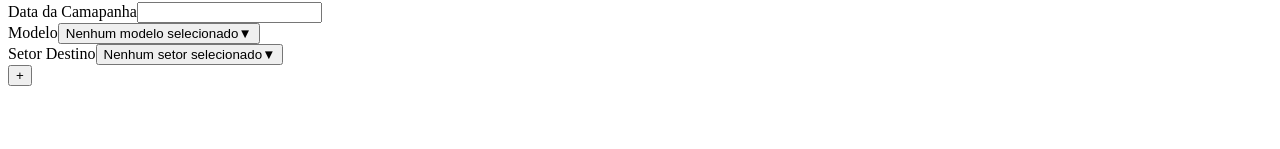
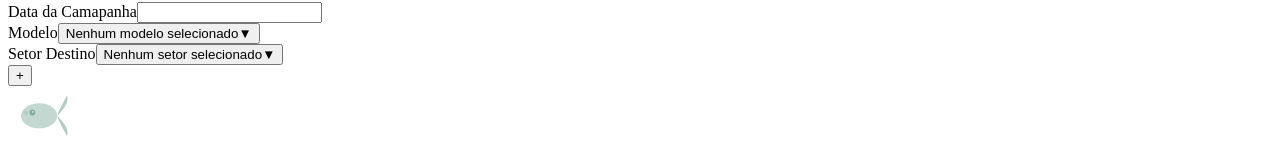
Before and after one commit to cfrans/Projeto-Integrador-FatecID-4Sem, a React (Vite) app in the folder frontend/: page /create in a window 1280 px wide. Shown: the part 7259-7408 px from the top of the page. Before the commit the page ends 7353 px from the top, so only its background shows below. Built offline with nearby package versions, Linux system fonts and the light colour scheme; some icons are missing; the HTML template or start-up script is replaced by a standard one.

Commit message:
feat(models): add FishPlaceholder component to ModelsPage layout

```diff
--- a/frontend/src/pages/campaigns/index.jsx
+++ b/frontend/src/pages/campaigns/index.jsx
@@ -93,6 +93,9 @@ export default function ModelsPage() {
               </Button>
             </div>
 
+            <Field>
+              <FishPlaceholder />
+            </Field>
 
 
 
```
